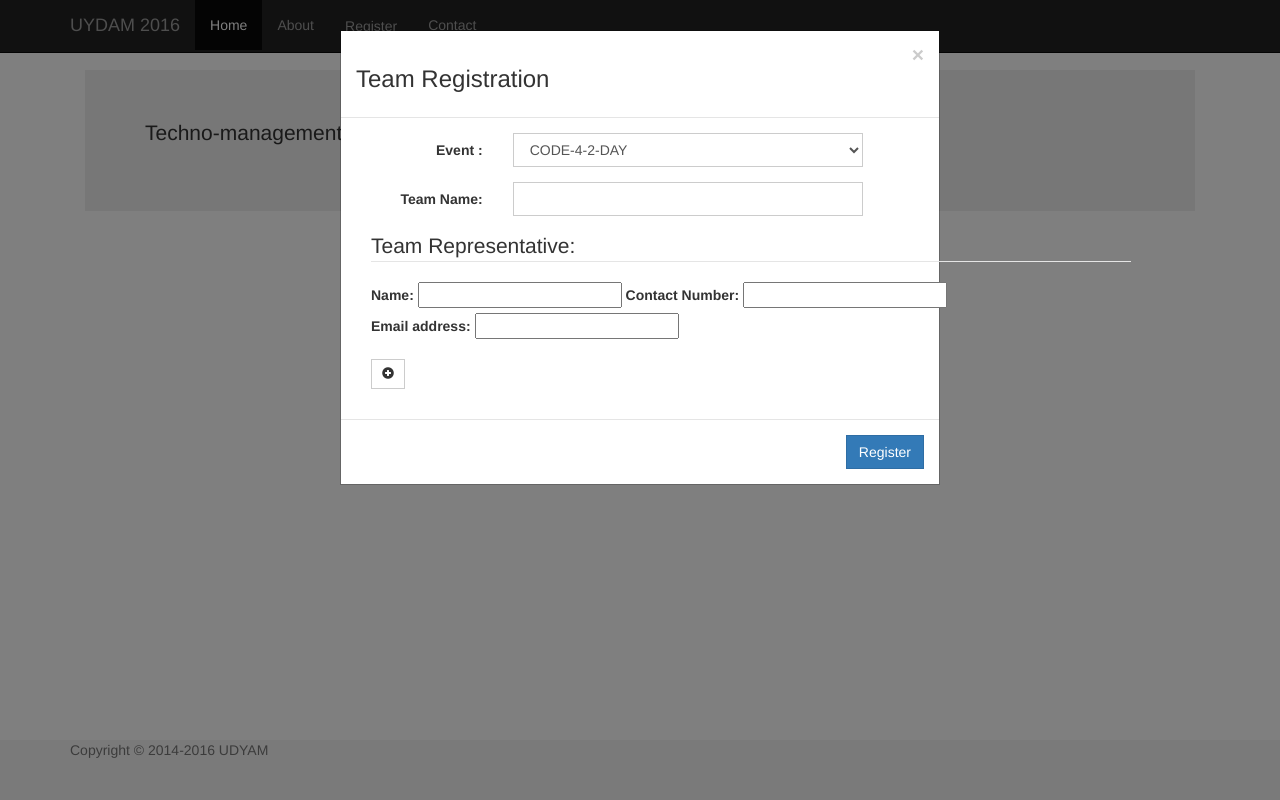
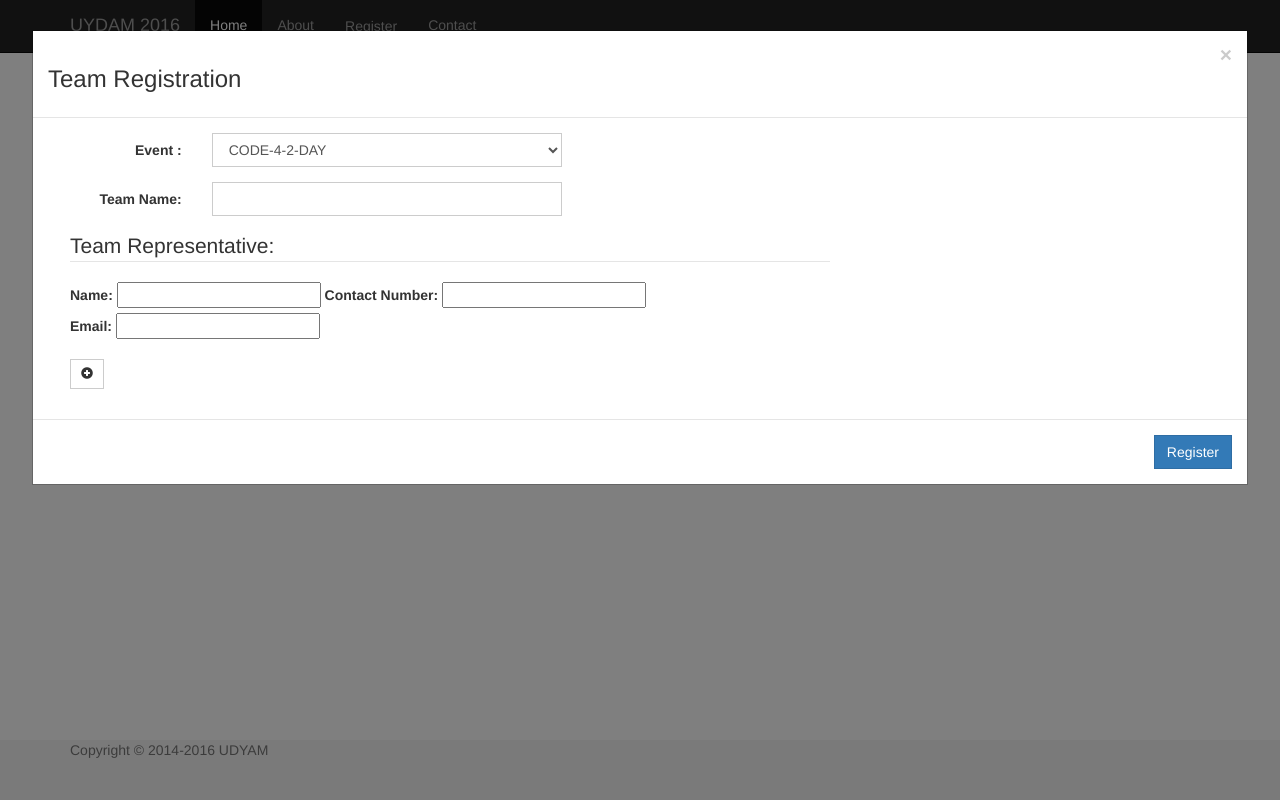
Before and after one commit to Udyam/2016, a Django app: template templates/home.html in a window 1280 px wide, after a click on "Register". Run offline with Django 3.2, Linux system fonts and the light colour scheme; the template is opened without the code that fills it, so the values that code supplies are empty; some libraries are stand-ins or nearby versions.

Commit message:
fixed minor frontend issues

```diff
--- a/templates/base.html
+++ b/templates/base.html
@@ -31,11 +31,11 @@
       </div><!--/.nav-collapse -->
     </div>
   </nav>
-  <div class="modal fade" id="register_modal" tabindex="-1" role="dialog" aria-labelledby="myModalLabel" aria-hidden="true">
+  <div class="modal modal-wide fade" id="register_modal" tabindex="-1" role="dialog" aria-labelledby="myModalLabel" aria-hidden="true">
     <div class="modal-dialog">
       <div class="modal-content">
           <div class="modal-header">
-              <button type="button" class="close" data-dismiss="modal" aria-hidden="true">×</button>
+              <button type="button" class="close" data-dismiss="modal" aria-hidden="true">&times;</button>
                <h3 id="myModalLabel">Team Registration</h3>
           </div>
           <div class="modal-body">
@@ -72,13 +72,13 @@
                           <fieldset id="tr_field">
                               <legend>Team Representative:</legend>
                               <label>
-                                  Name: <input type="text" name="member1_name"> <br>
+                                  Name: <input type="text" name="member1_name">
                               </label>
                               <label>
-                                  Contact Number: <input type="text" name="member1_contact"> <br>
+                                  Contact Number: <input type="text" name="member1_contact">
                               </label>
                               <label>
-                                  Email address: <input type="email" name="member1_email"> <br>
+                                  Email: <input type="email" name="member1_email">
                               </label>
                           </fieldset>
                       </div>
@@ -117,19 +117,19 @@
         }
         else{
             if(id_number==2){
-                var text1 = "<legend id = 'legend'> Team Memebers:</legend>";
+                var text1 = "<legend id = 'legend'> Team Members:</legend>";
                 $("#tr_field").after(text1);
             }
             counter++;
             var text =  '<fieldset id="m'+id_number+'_field"> \
                             <label> \
-                                Name: <input type="text" name="member'+id_number+'_name"> <br> \
+                                Name: <input type="text" name="member'+id_number+'_name">\
                             </label> \
                             <label> \
-                                Contact Number: <input type="text" name="member'+id_number+'_contact"> <br> \
+                                Contact Number: <input type="text" name="member'+id_number+'_contact"> \
                             </label> \
                             <label> \
-                                Email address: <input type="email" name="member'+id_number +'_email"> <br> \
+                                Email: <input type="email" name="member'+id_number +'_email">\
                             </label> \
                             <button type="button" class="btn btn-default btn-sm" \
                                 onclick="remove_member(' + "'m"+id_number+"_field'"+')"> \
--- a/udyam/static/css/app.css
+++ b/udyam/static/css/app.css
@@ -17,3 +17,13 @@ body {
   height: 60px;
   background-color: #f5f5f5;
 }
+.modal.modal-wide .modal-dialog {
+  width: 95%;
+}
+.modal-wide .modal-body {
+  overflow-y: auto;
+}
+
+.modal-body fieldset{
+  max-width: 100%;
+}
```
